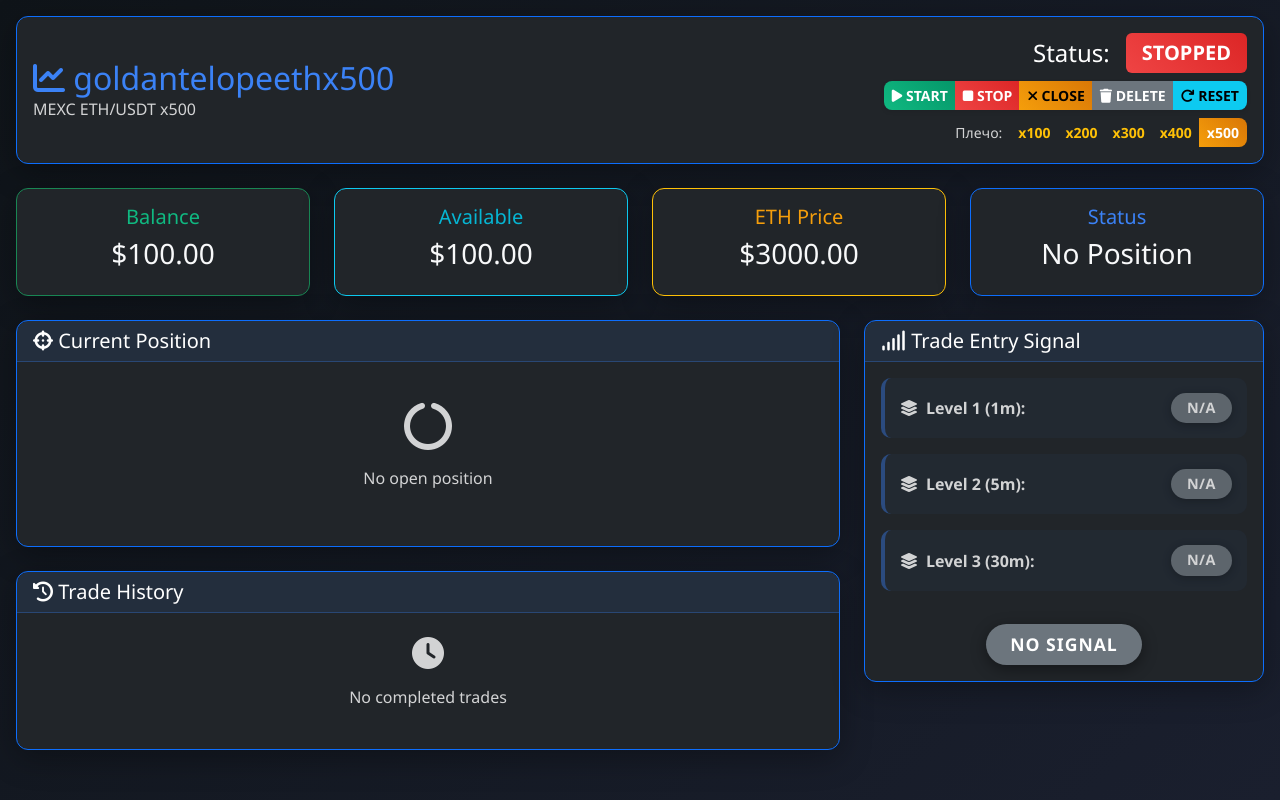
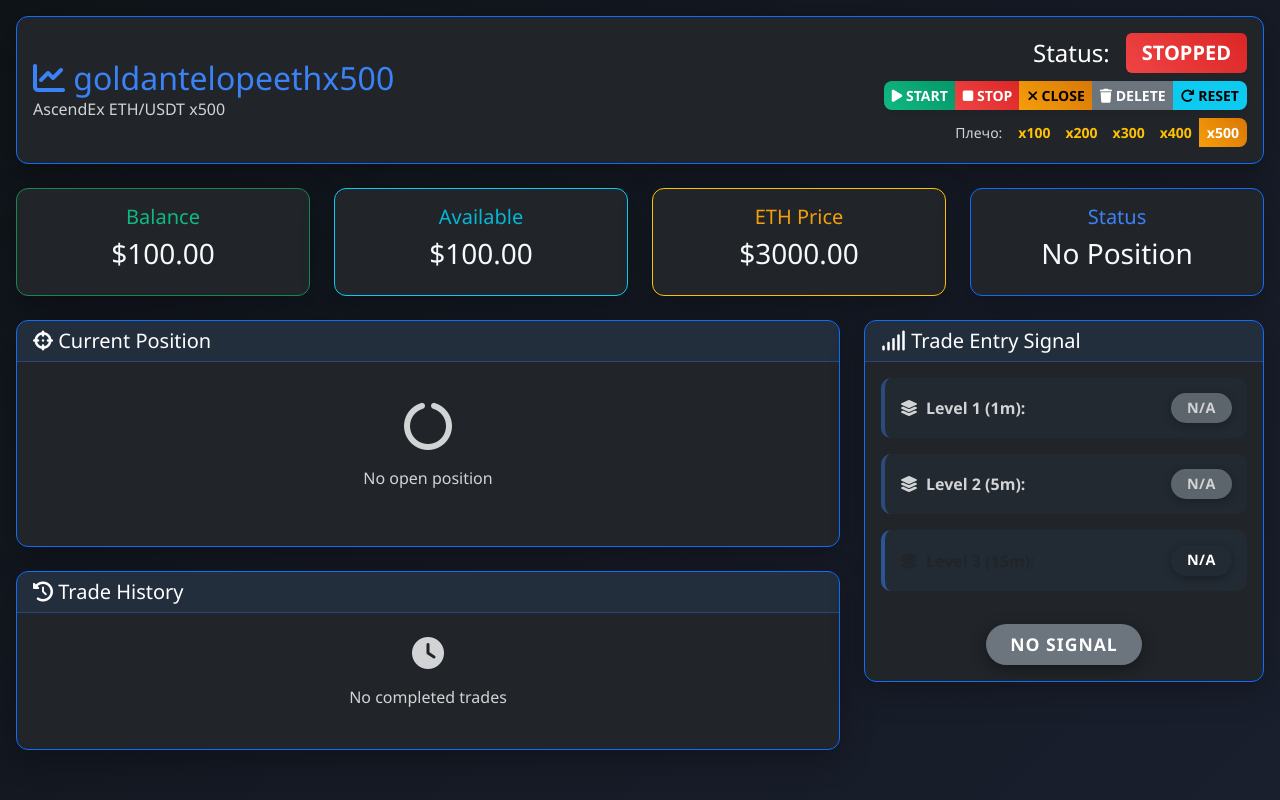
Before and after one commit to manuninkirill-bot/-MEXC_trading_bot, a Flask app: page / in a window 1280 px wide. Run offline with Flask 3, Linux system fonts and the light colour scheme; data that the repository does not hold is empty.

Commit message:
Update: AscendEx + SAR 15m — templates/dashboard.html

```diff
--- a/templates/dashboard.html
+++ b/templates/dashboard.html
@@ -3,7 +3,7 @@
 <head>
     <meta charset="UTF-8">
     <meta name="viewport" content="width=device-width, initial-scale=1.0">
-    <title>goldantelopeethx500 — MEXC Trading Dashboard</title>
+    <title>goldantelopeethx500 — AscendEx Trading Dashboard</title>
     <link href="https://cdn.jsdelivr.net/npm/bootstrap@5.3.0/dist/css/bootstrap.min.css" rel="stylesheet">
     <link rel="stylesheet" href="https://cdnjs.cloudflare.com/ajax/libs/font-awesome/6.4.0/css/all.min.css">
     <link rel="stylesheet" href="{{ url_for('static', filename='css/dashboard.css') }}?v=9">
@@ -20,7 +20,7 @@
                                 <h2 class="text-primary mb-0">
                                     <i class="fas fa-chart-line"></i> goldantelopeethx500
                                 </h2>
-                                <p class="text-muted mb-0">MEXC ETH/USDT x500</p>
+                                <p class="text-muted mb-0">AscendEx ETH/USDT x500</p>
                             </div>
                             <div class="col-md-7 text-end">
                                 <div class="d-flex justify-content-end align-items-center mb-2">
@@ -180,10 +180,10 @@
                                 <span id="sar-5m" class="badge sar-badge">N/A</span>
                             </div>
                         </div>
-                        <div class="sar-indicator" id="sar-30m-container">
+                        <div class="sar-indicator" id="sar-15m-container">
                             <div class="d-flex justify-content-between align-items-center">
-                                <span class="fw-bold"><i class="fas fa-layer-group me-2"></i>Level 3 (30m):</span>
-                                <span id="sar-30m" class="badge sar-badge">N/A</span>
+                                <span class="fw-bold"><i class="fas fa-layer-group me-2"></i>Level 3 (15m):</span>
+                                <span id="sar-15m" class="badge sar-badge">N/A</span>
                             </div>
                         </div>
                         <hr>
```
